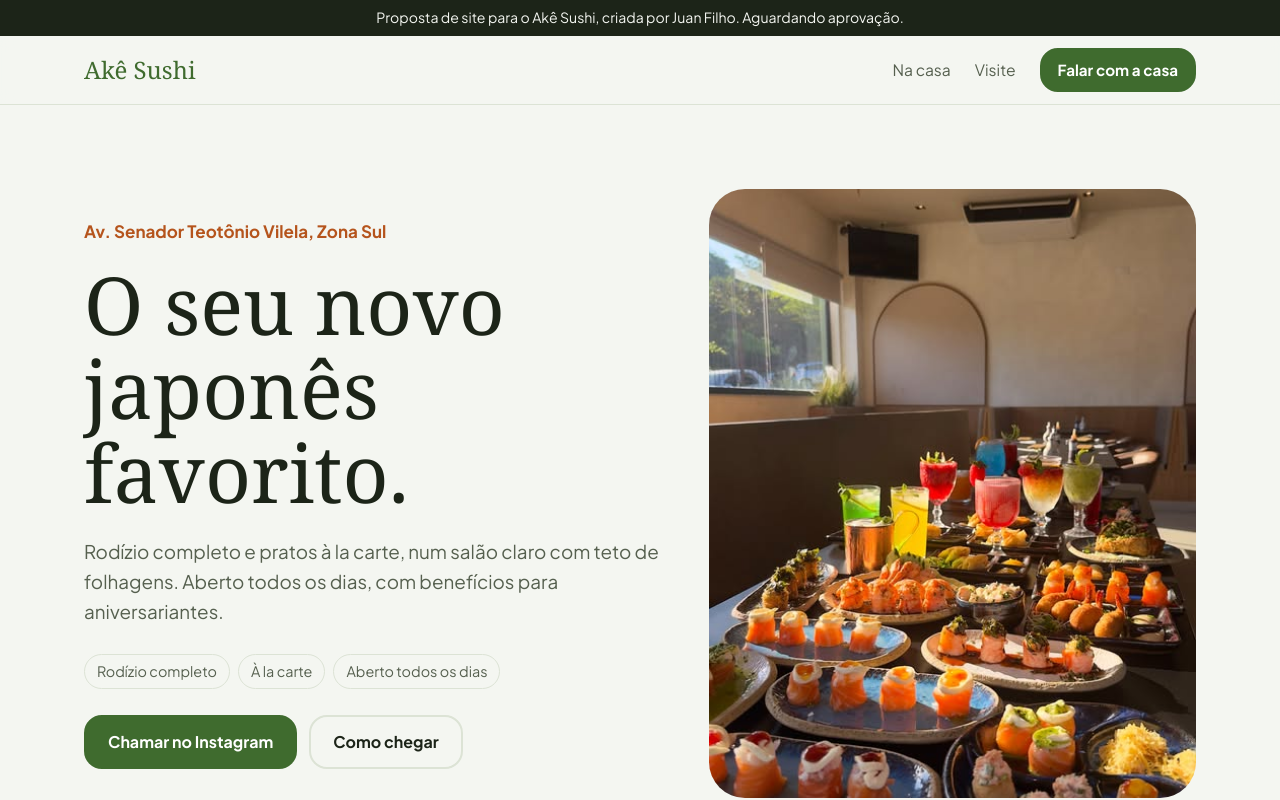
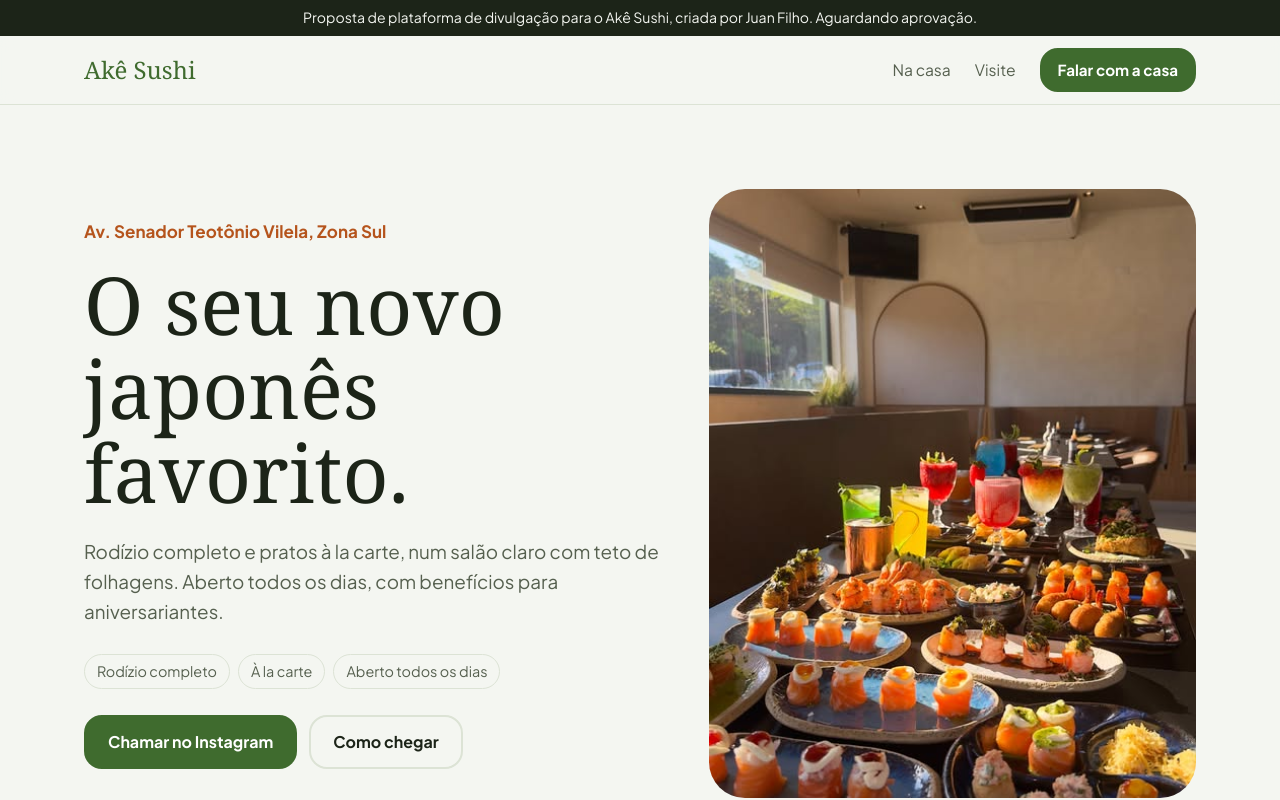
Before and after one commit to juanpablolpf/ake-sushi-previa, a plain HTML site: page index.html in a window 1280 px wide. Shown: the top 800 px of the page. Drawn offline with Linux system fonts and the light colour scheme; a web font is replaced by a local one.

Commit message:
Faixa da prévia: proposta de plataforma de divulgação
Co-Authored-By: Claude Opus 5.5 <noreply@anthropic.com>

```diff
--- a/index.html
+++ b/index.html
@@ -115,7 +115,7 @@
 </style>
 </head>
 <body>
-  <div class="preview-bar">Proposta de site para o Akê Sushi, criada por Juan Filho. Aguardando aprovação.</div>
+  <div class="preview-bar">Proposta de plataforma de divulgação para o Akê Sushi, criada por Juan Filho. Aguardando aprovação.</div>
   <header class="top"><div class="wrap">
     <a class="logo" href="#inicio">Akê Sushi</a>
     <button class="menu-toggle" id="menu-toggle" aria-expanded="false" aria-controls="nav">Menu</button>
```
